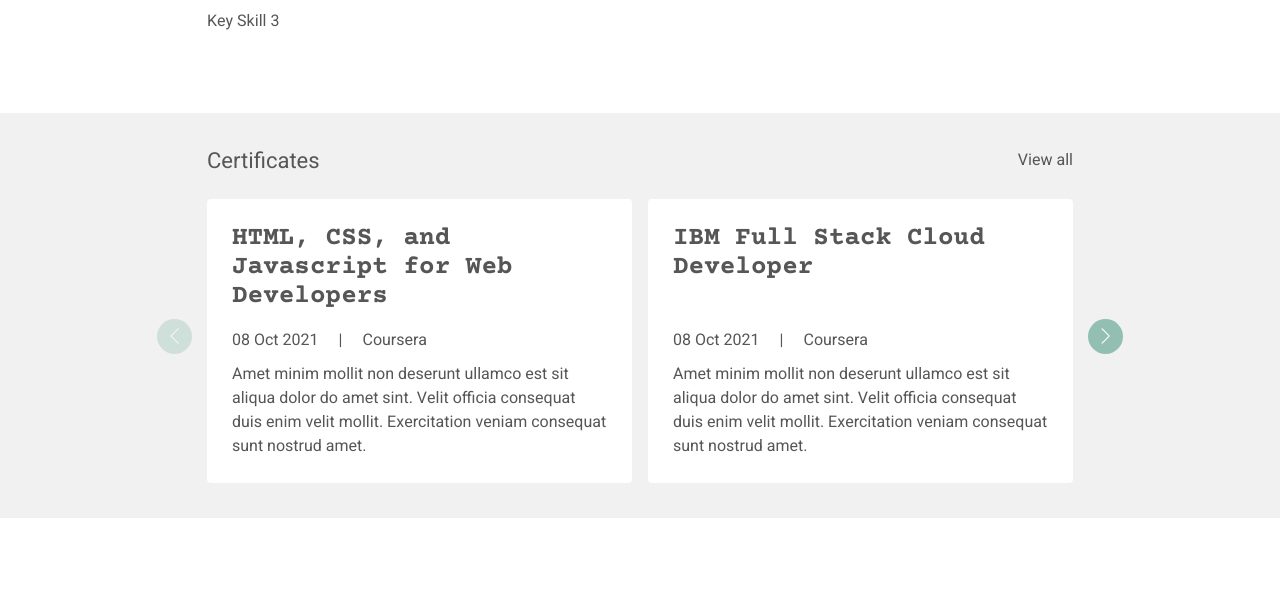
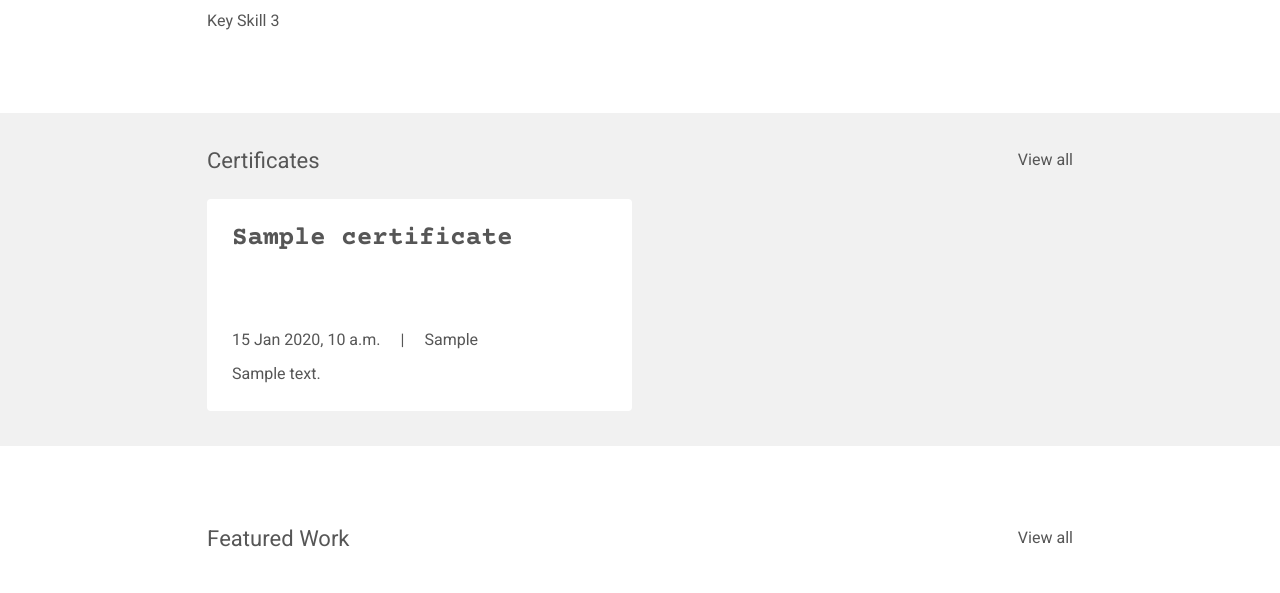
Before and after one commit to shenriques/portfolio, a Django app: page / in a window 1280 px wide. Shown: the part 1344-1937 px from the top of the page. Run offline with Django 4.2, Linux system fonts and the light colour scheme; tables that the repository leaves empty hold one stand-in row (values such as "Sample post"); grey boxes marked "Sample" are stand-in pictures; some libraries are stand-ins or nearby versions.

Commit message:
Connected certificate db content to the homepage

```diff
--- a/portfolio/main/templates/main/index.html
+++ b/portfolio/main/templates/main/index.html
@@ -11,12 +11,11 @@
 <!-- Add JS -->
 {% block extend_footer %} {% endblock %}
 
-{% block content %}
-
 <!-- content gets put into content section of base -->
 <!-- ================================
 Start Content
 ================================= -->
+{% block content %}
 <section>
   <div class="bannerSection">
     <div class="container">
@@ -153,42 +152,22 @@ Start Content
       <div class="sliderOuter">
         <div class="swiper certificatesSlider">
           <div class="swiper-wrapper">
+            {% for certificate in certificates %}
+              {% if certificate.is_active %}
                 <div class="swiper-slide">
                   <div class="cardStyle1">
                     <h4 class="mdTitle cs1Title">
-                  <a href="javascript:void(0)">HTML, CSS, and Javascript for Web Developers</a>
+                      <a href="javascript:void(0)">{{ certificate.title }}</a>
                     </h4>
                     <ul class="cardOptionCol">
-                  <li>08 Oct 2021</li>
-                  <li>Coursera</li>
+                      <li>{{ certificate.date }}</li>
+                      <li>{{ certificate.issued_by }}</li>
                     </ul>
-                <p>Amet minim mollit non deserunt ullamco est sit aliqua dolor do amet sint. Velit officia consequat duis enim velit mollit. Exercitation veniam consequat sunt nostrud amet.</p>
+                    <p>{{ certificate.description }}</p>
                   </div>
                 </div>
-            <div class="swiper-slide">
-              <div class="cardStyle1">
-                <h4 class="mdTitle cs1Title">
-                  <a href="javascript:void(0)">IBM Full Stack Cloud Developer</a>
-                </h4>
-                <ul class="cardOptionCol">
-                  <li>08 Oct 2021</li>
-                  <li>Coursera</li>
-                </ul>
-                <p>Amet minim mollit non deserunt ullamco est sit aliqua dolor do amet sint. Velit officia consequat duis enim velit mollit. Exercitation veniam consequat sunt nostrud amet.</p>
-              </div>
-            </div>
-            <div class="swiper-slide">
-              <div class="cardStyle1">
-                <h4 class="mdTitle cs1Title">
-                  <a href="javascript:void(0)">IBM Full Stack Cloud Developer</a>
-                </h4>
-                <ul class="cardOptionCol">
-                  <li>08 Oct 2021</li>
-                  <li>Coursera</li>
-                </ul>
-                <p>Amet minim mollit non deserunt ullamco est sit aliqua dolor do amet sint. Velit officia consequat duis enim velit mollit. Exercitation veniam consequat sunt nostrud amet.</p>
-              </div>
-            </div>
+              {% endif %}
+            {% endfor %}
           </div>
         </div>
         <div class="cert-swiper-button-next swiper-button-next swiperBtnStyle"></div>
```
Lines whose indentation alone changed are shown as unchanged.
